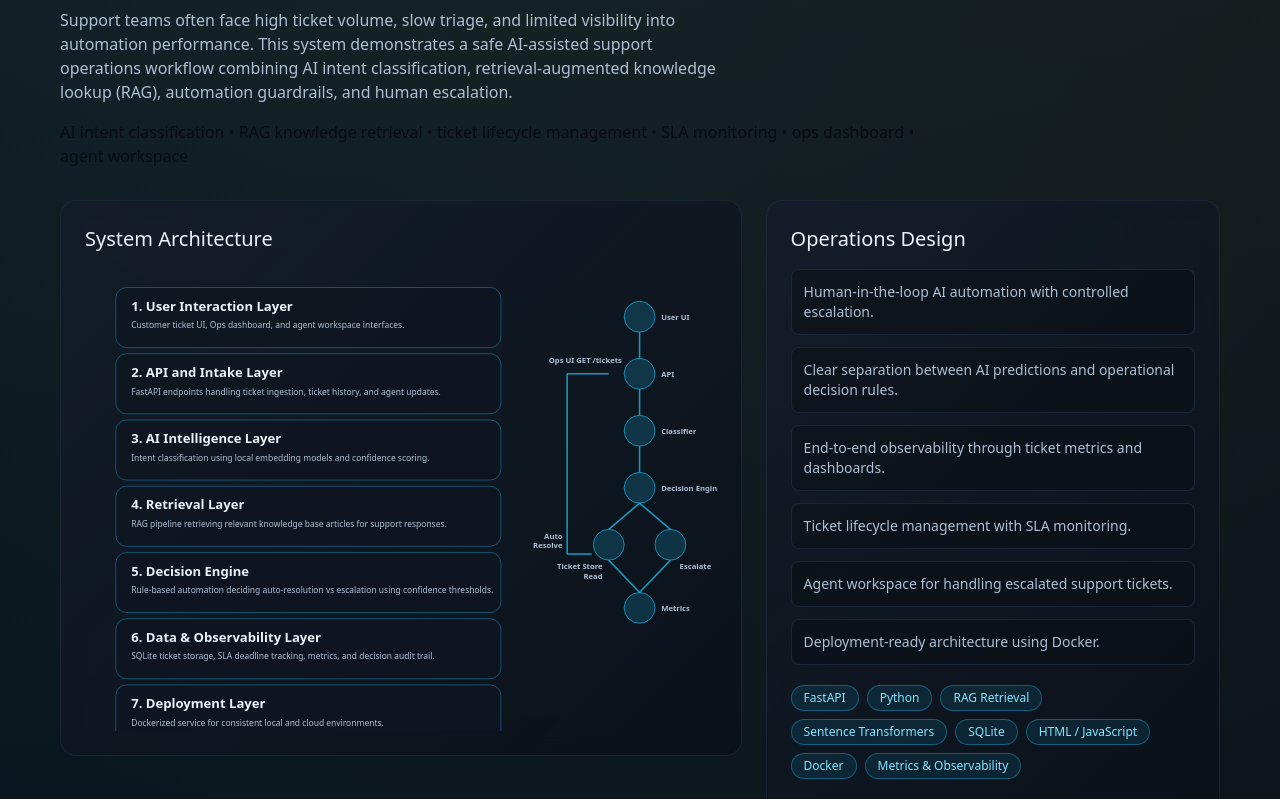
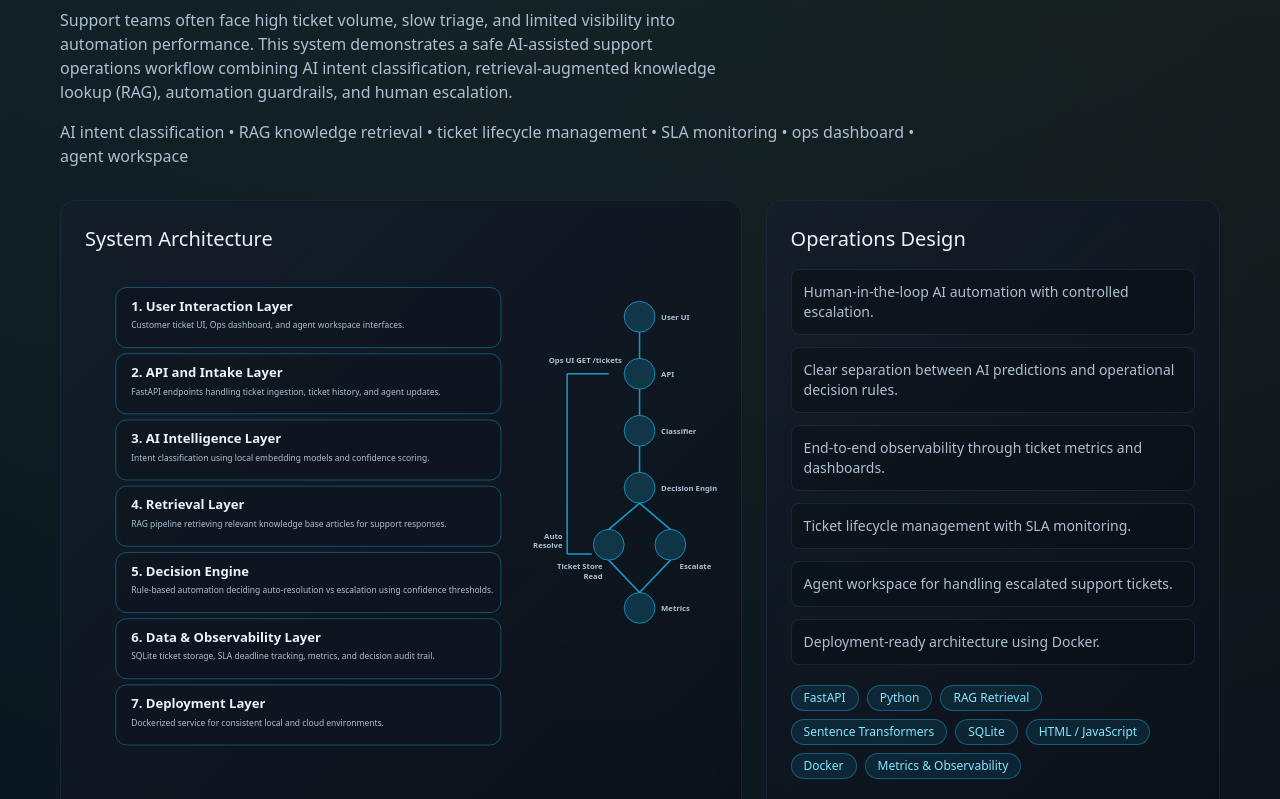
Before and after one commit to sam24eer/Portfolio, a Next.js app: page / in a window 1280 px wide. Shown: the part 1921-2720 px from the top of the page. Built offline with nearby package versions, Linux system fonts and the light colour scheme.

Commit message:
Fix featured case-study card height match, deployment layer truncation, and feature-line theme contrast

```diff
--- a/app/globals.css
+++ b/app/globals.css
@@ -208,6 +208,14 @@ html.light .section-subtitle {
   font-weight: 700;
 }
 
+.featured-feature-line {
+  color: rgb(174 191 211) !important;
+}
+
+html.light .featured-feature-line {
+  color: rgb(31 41 55) !important;
+}
+
 ::view-transition-old(root),
 ::view-transition-new(root) {
   animation: none;
--- a/components/sections/FeaturedProject.tsx
+++ b/components/sections/FeaturedProject.tsx
@@ -84,10 +84,10 @@ function ArchitectureDiagram() {
   };
 
   return (
-    <div ref={diagramRef} className="glass rounded-2xl p-5 md:p-6">
+    <div ref={diagramRef} className="glass h-full rounded-2xl p-5 md:p-6">
       <h3 className="mb-4 font-[var(--font-display)] text-xl text-text">System Architecture</h3>
       <svg
-        viewBox="0 0 820 600"
+        viewBox="0 0 820 640"
         className="h-auto w-full"
         role="img"
         aria-label="AI support operations architecture with layered flow and ops control"
@@ -241,12 +241,13 @@ export default function FeaturedProject() {
           title={featuredCaseStudy.title}
           subtitle={featuredCaseStudy.problem}
         />
-        <p className="-mt-6 mb-8 max-w-4xl text-sm text-brandSoft md:text-base">
+        <p className="featured-feature-line -mt-6 mb-8 max-w-4xl text-sm md:text-base">
           {featuredCaseStudy.featureLine}
         </p>
 
-        <div className="grid gap-6 lg:grid-cols-[1.2fr_0.8fr]">
+        <div className="grid items-stretch gap-6 lg:grid-cols-[1.2fr_0.8fr]">
           <motion.div
+            className="h-full"
             initial={{ opacity: 0, y: 24 }}
             whileInView={{ opacity: 1, y: 0 }}
             viewport={{ once: isNarrowMotion, amount: 0.25 }}
@@ -264,7 +265,7 @@ export default function FeaturedProject() {
               delay: isNarrowMotion ? 0 : 0.1,
               ease: 'easeOut'
             }}
-            className="glass rounded-2xl p-6"
+            className="glass h-full rounded-2xl p-6"
           >
             <motion.h3
               className="mb-4 font-[var(--font-display)] text-xl text-text"
```
